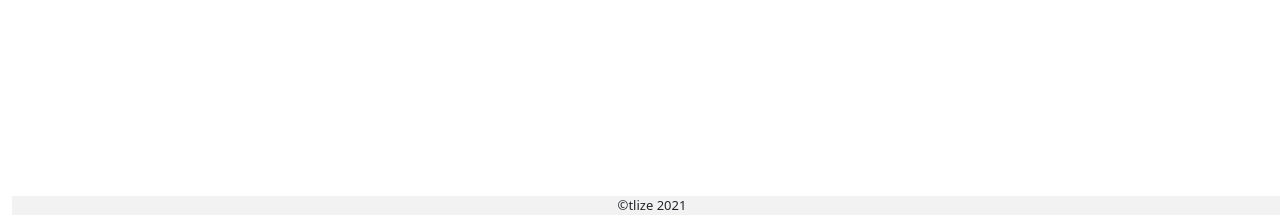
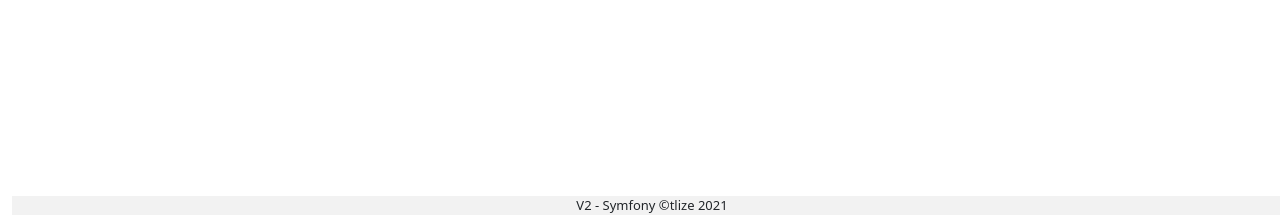
Before and after one commit to tlize/DiscogsAppV2, a Symfony app: template templates/main/home.html.twig in a window 1280 px wide. Shown: the part 585-800 px from the top of the page. Run offline with Twig, Linux system fonts and the light colour scheme; the template is opened without the code that fills it, so the values that code supplies are empty; some libraries are stand-ins or nearby versions.

Commit message:
Initial Commit

```diff
--- a/src/Controller/MainController.php
+++ b/src/Controller/MainController.php
@@ -38,4 +38,3 @@ class MainController extends AbstractController
 //todo : tri par nb items, total, avg, dans best labels et best artists
 // tri par nb orders, total, avg, dans best countries
 // avec lien knp_pagination_sortable() en sous-titre ?
-// blablaaaaaaaaaaa
--- a/templates/base.html.twig
+++ b/templates/base.html.twig
@@ -50,7 +50,7 @@
     </main>
     <footer>
         {% block footer %}
-            &copy;<a href="mailto:tlize@tristanlize.fr">tlize</a> {{ "now" | date("Y") }}
+            V2 - Symfony &copy;<a href="mailto:tlize@tristanlize.fr">tlize</a> {{ "now" | date("Y") }}
         {% endblock %}
     </footer>
 
--- a/templates/main/home.html.twig
+++ b/templates/main/home.html.twig
@@ -87,5 +87,14 @@
             {% endfor %}
             </tbody>
         </table>
+        <p>
+            //todo : tri par nb items, total, avg, dans best labels et best artists
+        </p>
+        <p>
+            // tri par nb orders, total, avg, dans best countries
+        </p>
+        <p>
+        // avec lien knp_pagination_sortable() en sous-titre ?
+        </p>
     {% endif %}
 {% endblock %}
```
